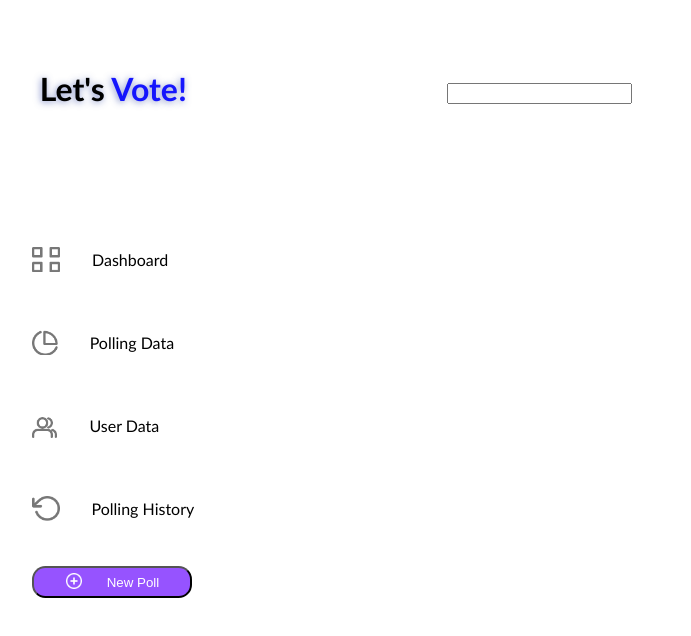
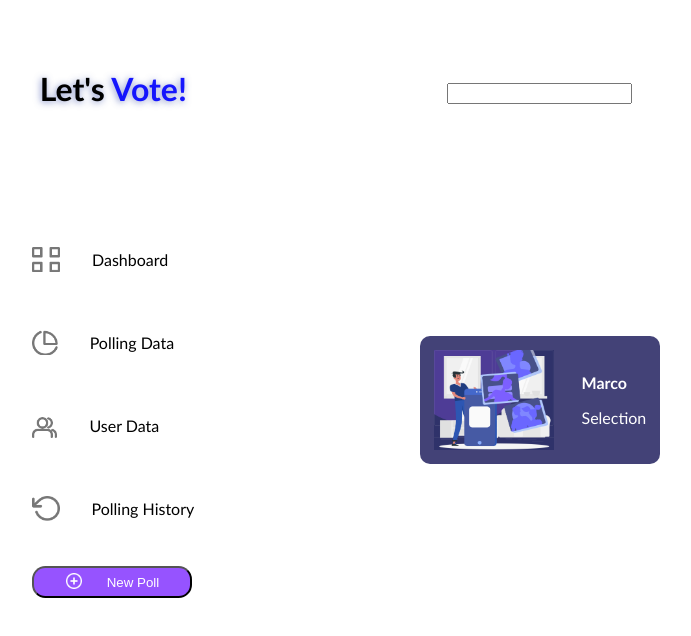
Before and after one commit to waverew/Landing_Page_React_1, a React (Create React App) app in the folder landing/: page /dashboard in a window 1280 px wide. Shown: the top 636 px of the page, without its empty margins (100-791 px from the left). Built offline with nearby package versions, Linux system fonts and the light colour scheme.

Commit message:
added pol area

```diff
--- a/landing/src/components/Dashboard.js
+++ b/landing/src/components/Dashboard.js
@@ -2,14 +2,17 @@ import Logo from "./Logo";
 import "./Dashboard.css";
 import SearchBar from "./SearchBar";
 import LeftMenu from "./LeftMenu";
+import FinalPolCompact from "./FinalPolCompact";
+import MainPolArea from "./MainPolArea";
 const Dashboard = () => {
   return (
     <div className="Dashboard">
-      <Logo/>
-      <SearchBar/>
+      <Logo />
+      <SearchBar />
       <div className="menu">
         <LeftMenu />
       </div>
+      <MainPolArea />
     </div>
   );
 };
--- a/landing/src/components/FinalPolCompact.css
+++ b/landing/src/components/FinalPolCompact.css
@@ -1,3 +1,14 @@
 .FinalPolCompact{
-    background-color: rgba(100, 11, 184, 0.796);
+    background-color: rgba(2, 0, 72, 0.743);
+    width: 15rem;
+    border-radius: 10px;
+    height: 8rem;
+    color: white;
+    display: flex;
+    justify-content: space-around;
+    align-items: center;
 }
+.polpic{
+    height: 100px;
+
+}
--- a/landing/src/components/FinalPolCompact.js
+++ b/landing/src/components/FinalPolCompact.js
@@ -1,11 +1,14 @@
-import './FinalPolCompact.css';
+import "./FinalPolCompact.css";
 const FinalPolCompact = (props) => {
   return (
     <div className="FinalPolCompact">
-      <p>
-        <b>{props.name}</b>
-      </p>
-      <p>Selection</p>
+      <img src="./img/dashboard/polpic.png" alt="" className="polpic"></img>
+      <div>
+        <p>
+          <b>{props.name}</b>
+        </p>
+        <p>Selection</p>
+      </div>
     </div>
   );
 };
--- /dev/null
+++ b/landing/src/components/MainPolArea.css
@@ -0,0 +1,8 @@
+.MainPolArea{
+    grid-row: 2;
+    grid-column: 2;
+    display: flex;
+    align-items: center;
+    justify-content: center;
+    column-span: 2;
+}
--- /dev/null
+++ b/landing/src/components/MainPolArea.js
@@ -0,0 +1,12 @@
+import "./MainPolArea.css";
+import FinalPolCompact from "./FinalPolCompact";
+const MainPolArea = () => {
+  return (
+    <div className="MainPolArea">
+      <div>
+        <FinalPolCompact name="Marco" />
+      </div>
+    </div>
+  );
+};
+export default MainPolArea;
```
Also changed, not shown: landing/public/img/dashboard/polpic.png (added).
